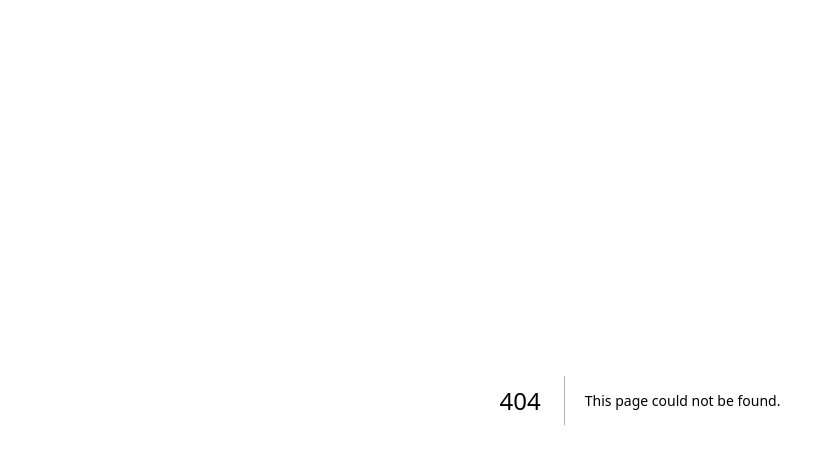
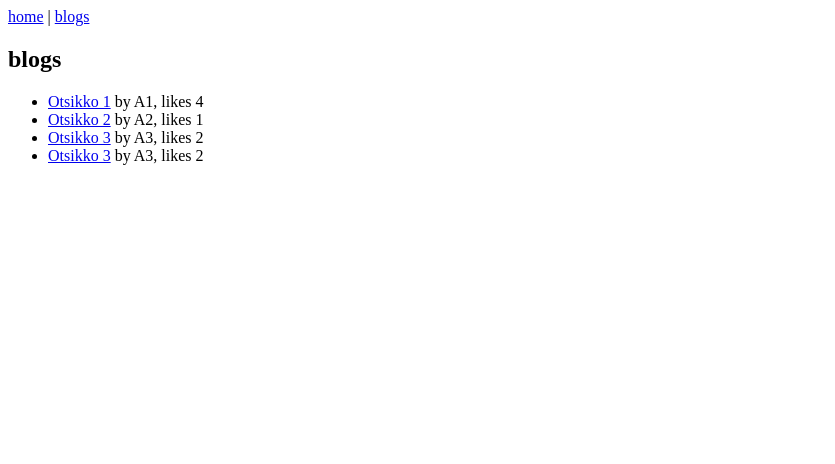
Before and after one commit to ivose/next, a Next.js app: page /blogs in a window 1280 px wide. Before the commit this address had no page. Shown: the top 464 px of the page, without its empty margins (0-835 px from the left). Built offline with nearby package versions, Linux system fonts and the light colour scheme.

Commit message:
task1 - blog list

```diff
--- /dev/null
+++ b/app/blogs/page.tsx
@@ -0,0 +1,22 @@
+import { getBlogs } from "../services/blogs"
+
+const Blogs = () => {
+  const blogs = getBlogs()
+
+  return (
+    <div>
+      <h2>blogs</h2>
+      <ul>
+        {blogs.map(blog => (
+          <li key={blog.id}>
+            <a href={blog.url} target="_blank" rel="noopener noreferrer">
+              {blog.title}
+            </a>{" "} by {blog.author}, likes {blog.likes}
+          </li>
+        ))}
+      </ul>
+    </div>
+  )
+}
+
+export default Blogs
--- a/app/layout.tsx
+++ b/app/layout.tsx
@@ -1,33 +1,20 @@
-import type { Metadata } from "next";
-import { Geist, Geist_Mono } from "next/font/google";
-import "./globals.css";
-
-const geistSans = Geist({
-  variable: "--font-geist-sans",
-  subsets: ["latin"],
-});
-
-const geistMono = Geist_Mono({
-  variable: "--font-geist-mono",
-  subsets: ["latin"],
-});
-
-export const metadata: Metadata = {
-  title: "Create Next App",
-  description: "Generated by create next app",
-};
+import Link from "next/link"
 
 export default function RootLayout({
   children,
 }: Readonly<{
-  children: React.ReactNode;
+  children: React.ReactNode
 }>) {
   return (
-    <html
-      lang="en"
-      className={`${geistSans.variable} ${geistMono.variable} h-full antialiased`}
-    >
-      <body className="min-h-full flex flex-col">{children}</body>
+    <html lang="en">
+      <body>
+        <nav>
+          <Link href="/">home</Link>
+          {" | "}
+          <Link href="/blogs">blogs</Link>
+        </nav>
+        {children}
+      </body>
     </html>
-  );
+  )
 }
--- a/app/page.tsx
+++ b/app/page.tsx
@@ -1,65 +1,12 @@
-import Image from "next/image";
+import { getBlogs } from "./services/blogs"
 
-export default function Home() {
+const blogs = () => {
   return (
-    <div className="flex flex-col flex-1 items-center justify-center bg-zinc-50 font-sans dark:bg-black">
-      <main className="flex flex-1 w-full max-w-3xl flex-col items-center justify-between py-32 px-16 bg-white dark:bg-black sm:items-start">
-        <Image
-          className="dark:invert"
-          src="/next.svg"
-          alt="Next.js logo"
-          width={100}
-          height={20}
-          priority
-        />
-        <div className="flex flex-col items-center gap-6 text-center sm:items-start sm:text-left">
-          <h1 className="max-w-xs text-3xl font-semibold leading-10 tracking-tight text-black dark:text-zinc-50">
-            To get started, edit the page.tsx file.
-          </h1>
-          <p className="max-w-md text-lg leading-8 text-zinc-600 dark:text-zinc-400">
-            Looking for a starting point or more instructions? Head over to{" "}
-            <a
-              href="https://vercel.com/templates?framework=next.js&utm_source=create-next-app&utm_medium=appdir-template-tw&utm_campaign=create-next-app"
-              className="font-medium text-zinc-950 dark:text-zinc-50"
-            >
-              Templates
-            </a>{" "}
-            or the{" "}
-            <a
-              href="https://nextjs.org/learn?utm_source=create-next-app&utm_medium=appdir-template-tw&utm_campaign=create-next-app"
-              className="font-medium text-zinc-950 dark:text-zinc-50"
-            >
-              Learning
-            </a>{" "}
-            center.
-          </p>
-        </div>
-        <div className="flex flex-col gap-4 text-base font-medium sm:flex-row">
-          <a
-            className="flex h-12 w-full items-center justify-center gap-2 rounded-full bg-foreground px-5 text-background transition-colors hover:bg-[#383838] dark:hover:bg-[#ccc] md:w-[158px]"
-            href="https://vercel.com/new?utm_source=create-next-app&utm_medium=appdir-template-tw&utm_campaign=create-next-app"
-            target="_blank"
-            rel="noopener noreferrer"
-          >
-            <Image
-              className="dark:invert"
-              src="/vercel.svg"
-              alt="Vercel logomark"
-              width={16}
-              height={16}
-            />
-            Deploy Now
-          </a>
-          <a
-            className="flex h-12 w-full items-center justify-center rounded-full border border-solid border-black/[.08] px-5 transition-colors hover:border-transparent hover:bg-black/[.04] dark:border-white/[.145] dark:hover:bg-[#1a1a1a] md:w-[158px]"
-            href="https://nextjs.org/docs?utm_source=create-next-app&utm_medium=appdir-template-tw&utm_campaign=create-next-app"
-            target="_blank"
-            rel="noopener noreferrer"
-          >
-            Documentation
-          </a>
-        </div>
-      </main>
+    <div>
+      <h2>My Plog page</h2>
+      <p>Welcome to my blog page.</p>
     </div>
   );
 }
+
+export default blogs
--- /dev/null
+++ b/app/services/blogs.ts
@@ -0,0 +1,17 @@
+const blogs = [
+  // id, title, author, url, and likes.
+  { id: 1, title: "Otsikko 1", author: "A1", url: "https://cs.ut.ee", likes: 4 },
+  { id: 2, title: "Otsikko 2", author: "A2", url: "https://quretec.com", likes: 1 },
+  { id: 3, title: "Otsikko 3", author: "A3", url: "https://www.helsinki.fi/fi", likes: 2 },
+  { id: 3, title: "Otsikko 3", author: "A3", url: "https://delta.ut.ee", likes: 2 },
+]
+
+let nextId = Math.max(...blogs.map(blog => blog.id))
+
+export const getBlogs = () => {
+  return blogs
+}
+
+export const addBlog = (title: string, author: string, url: string, likes: number) => {
+  blogs.push({ id: nextId++, title, author, url, likes })
+}
```
